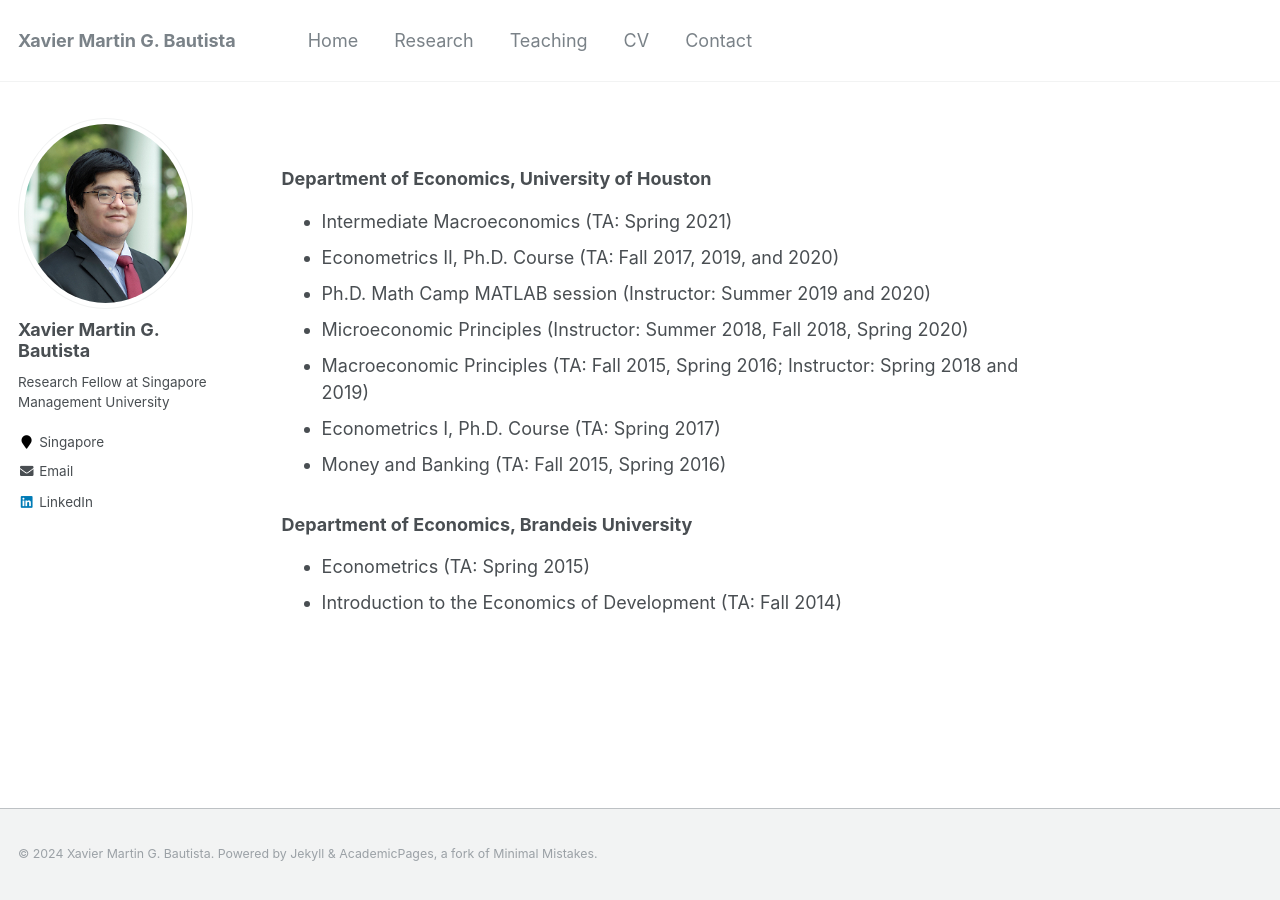
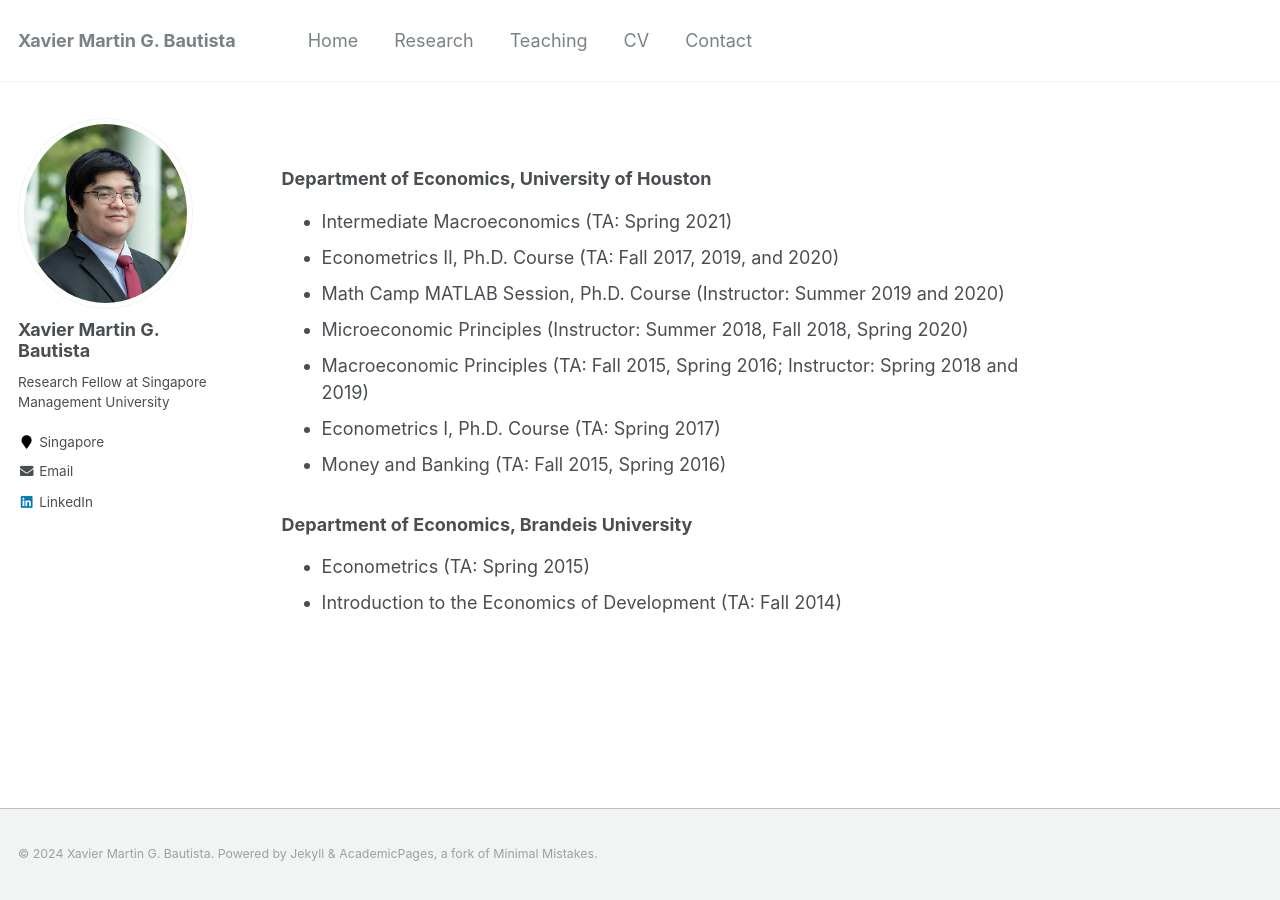
Before and after one commit to xmgbautista/xmgbautista.github.io, a Jekyll site: the page built from _pages/teaching.md, in a window 1280 px wide. Built offline with Jekyll 4.4.1, drawn with Linux system fonts in a browser that asks for light colours.

Commit message:
Update teaching.md

```diff
--- a/_pages/teaching.md
+++ b/_pages/teaching.md
@@ -9,7 +9,7 @@ author_profile: true
 
 * Intermediate Macroeconomics (TA: Spring 2021)
 * Econometrics II, Ph.D. Course (TA: Fall 2017, 2019, and 2020)
-* Ph.D. Math Camp MATLAB session (Instructor: Summer 2019 and 2020)
+* Math Camp MATLAB Session, Ph.D. Course (Instructor: Summer 2019 and 2020)
 * Microeconomic Principles (Instructor: Summer 2018, Fall 2018, Spring 2020)
 * Macroeconomic Principles (TA: Fall 2015, Spring 2016; Instructor: Spring 2018 and 2019)
 * Econometrics I, Ph.D. Course (TA: Spring 2017)
```
